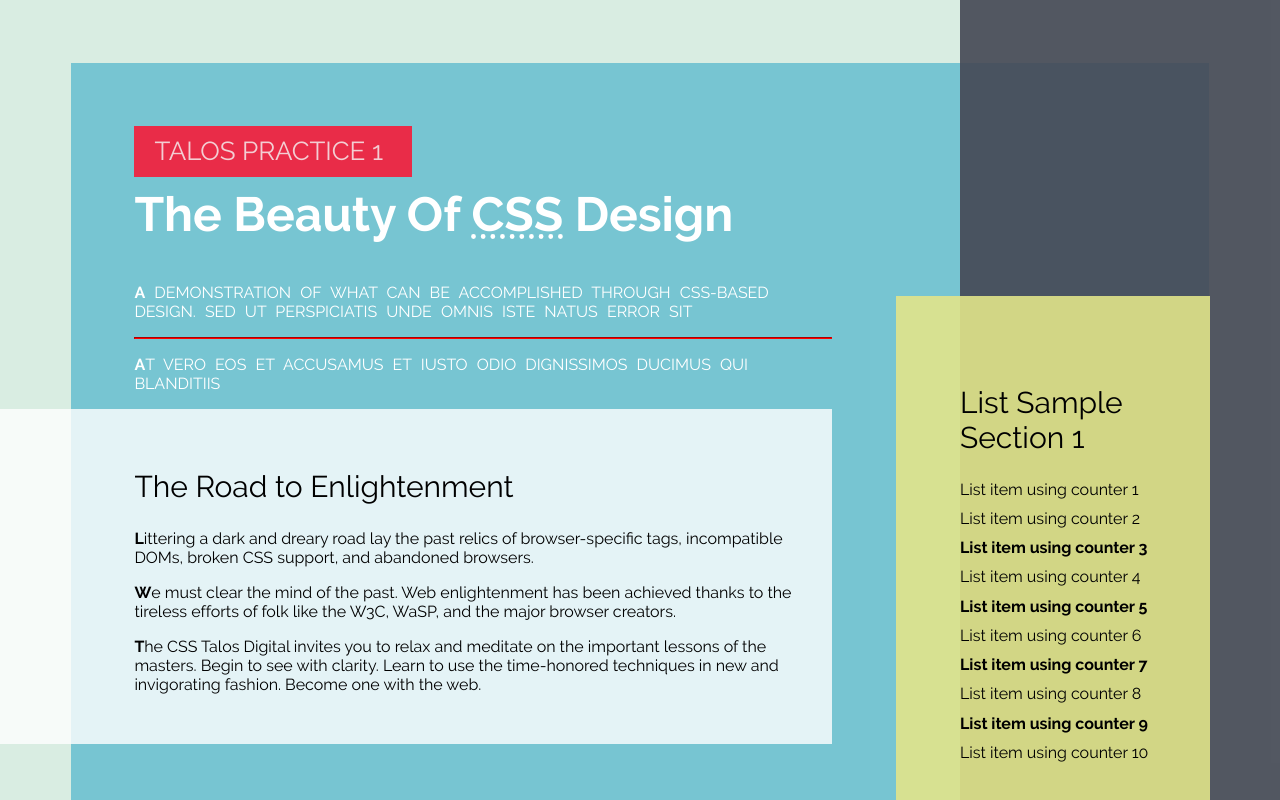
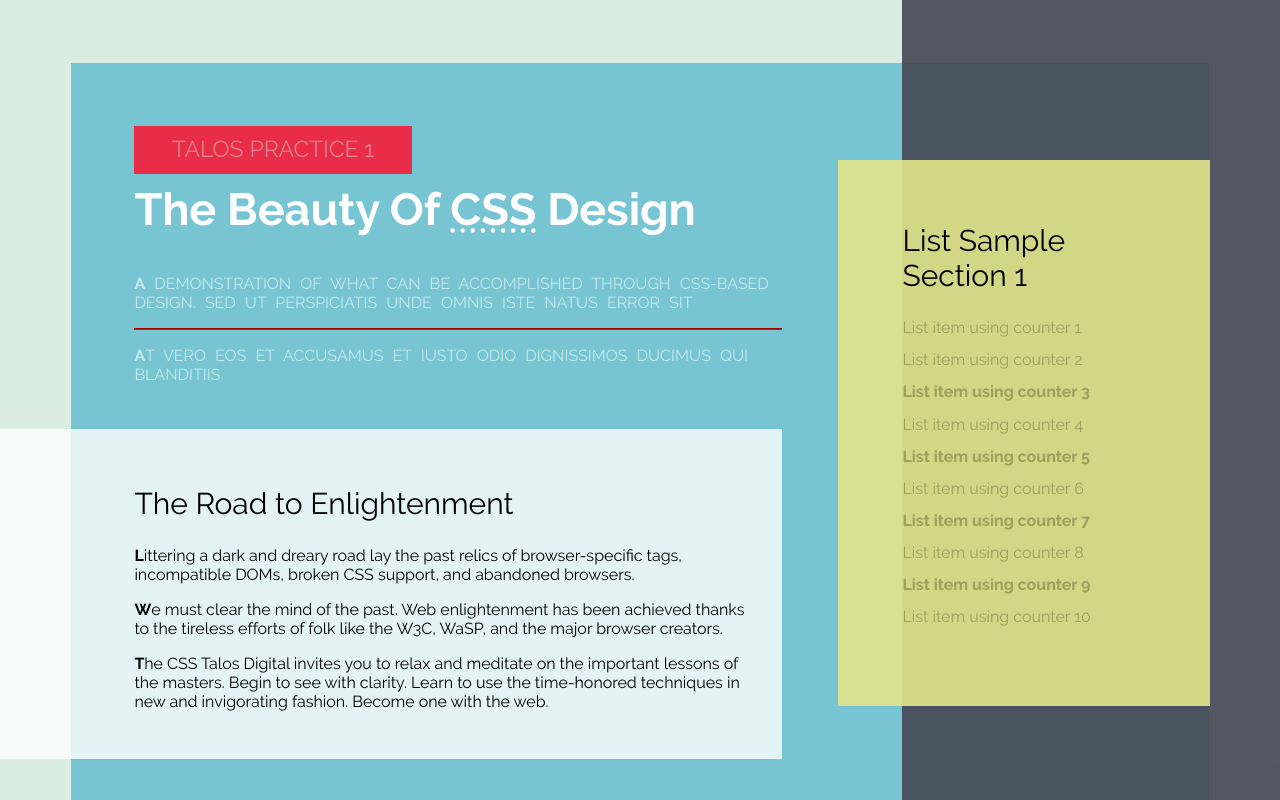
Before and after one commit to ricardovalquin/Talos-Digital-FrontEnd-Training-class-1, a plain HTML site: page index.html in a window 1280 px wide. Shown: the top 800 px of the page. Drawn offline with Linux system fonts and the light colour scheme.

Commit message:
changed some font colors and padding, and aligns of the elements

```diff
--- a/assets/css/main.css
+++ b/assets/css/main.css
@@ -72,6 +72,9 @@ p::first-letter {
     font-weight: bold;
 }
 
+li{
+    color: #9E9F5C;
+}
 
 li::after {
     counter-increment: section;
@@ -91,20 +94,24 @@ li:first-child{
     background-color: #77C5D2;
 }
 
+.content{
+    max-width: 64%;
+}
+
 .gray{
     position: absolute;
     top: 0;
     right: 0;
-    min-width: 25%;
+    min-width: 29.5%;
     min-height: 100%;
     background-color:rgba(68,72, 84, 0.9);
 }
 
 .aside-yellow{
     position: absolute;
-    max-width: 16%;
-    top: 37%;
-    padding: 5% 3.5% 5% 5%;
+    max-width: 20.5%;
+    top: 20%;
+    padding: 3% 3.5% 5% 5%;
     right: 5.5%;
     background-color: rgba(226, 229, 138, 0.9);
 
@@ -115,24 +122,22 @@ li:first-child{
     display: block;
     width: 237px;
     padding: 1% 2%;
-    font-size: 26px;
-    color: #F3CED3;
+    font-size: 23px;
+    color: #DF808F;
+    text-align: center;
 }
 
 .h1-title{
     color: white;
     text-transform: capitalize;
-    font-size: 48px;
+    font-size: 45px;
     margin-top: 1.5%;
-}
-
-.content{
-    max-width: 69%;
 }
 
 .left-white{
     background-color: rgba(255, 255, 255, 0.8);
     margin-left: -30%;
+    margin-top: 7%;
     padding-right: 9%;
     max-width: 100%;
     padding: 5% 5% 5% 30%;
@@ -143,14 +148,14 @@ li:first-child{
     color: white;
     position: relative;
     display: inline-block;
-    width: 35%;
-    left: 16%;
+    width: 43%;
+    left: 8%;
     margin-top: 7%;
     padding: 5% 3%;
 }
 
 .about{
-    background-color: black;
+    background-color: transparent;
     color: white;
     position: relative;
     width: 35%;
@@ -165,7 +170,7 @@ li:first-child{
 }
 
 .benefits{
-    background-color: white;
+    background-color: rgba(255, 255, 255, 0.8);
     position: relative;
     width: 18.5%;
     padding: 7% 5%;
@@ -174,7 +179,7 @@ li:first-child{
 }
 
 .requeriments{
-    background-color: white;
+    background-color: rgba(255, 255, 255, 0.8);
     width: 60%;
     position: relative;
     left: 28.5%;
@@ -189,12 +194,13 @@ li:first-child{
 
 .upper-case{
     text-transform: uppercase;
-    color: white;
+    color: #C5E8EC;
     word-spacing: 5px;
 }
 
 .author{
     text-transform: uppercase;
+    color: #959A9D;
 }
 
 /* ID Selectors */
--- a/index.html
+++ b/index.html
@@ -87,7 +87,7 @@
                     This is a learning exercise as well as a demonstration. You retain full copyright on your graphics (with limited exceptions
                 </p>
                 <hr/>
-                <p class="author"> by <a href="https://github.com/ricardovalquin/" target="_blank">ricardo valencia</a> now available:TALOS DIGITAL, THE TRAINING COURSE. HTML CSS</p>
+                <p class="author"> by <a class="author" href="https://github.com/ricardovalquin/" target="_blank">ricardo valencia</a> now available:TALOS DIGITAL, THE TRAINING COURSE. HTML CSS</p>
             </div>
 
             <div class="benefits">
```
